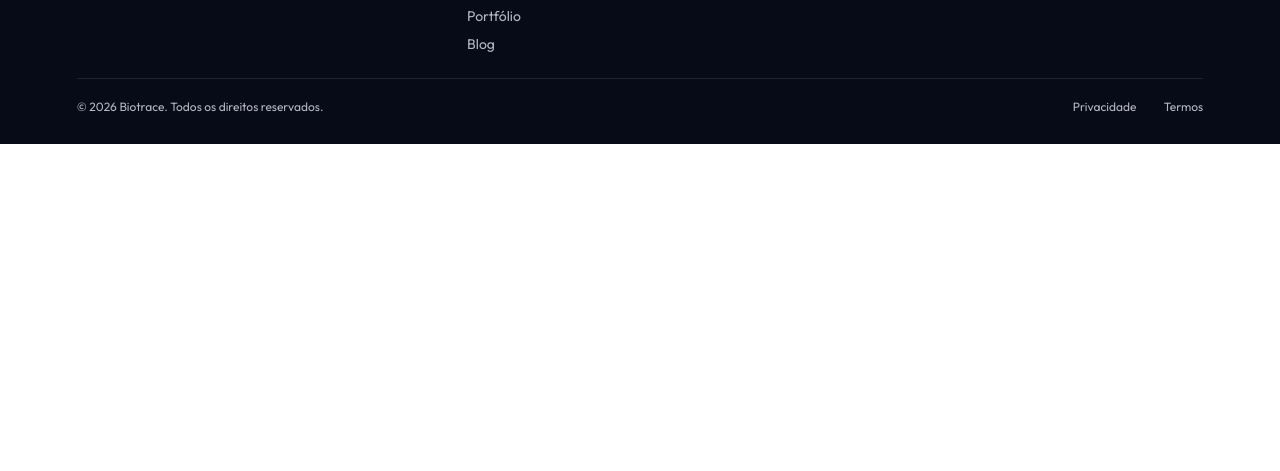
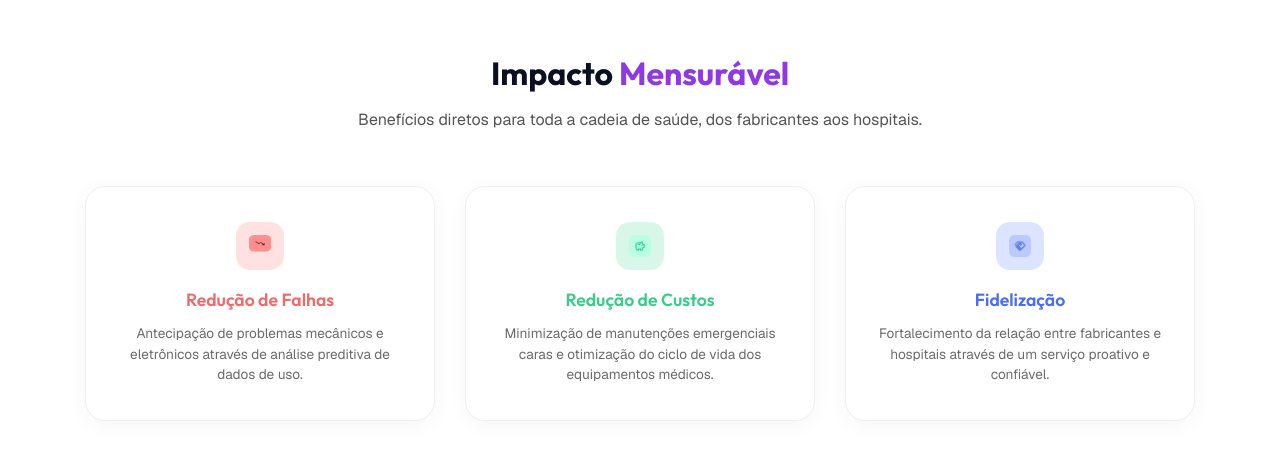
Before and after one commit to BioTrace-Monitoring/Projeto---BioTrace, a plain HTML site: page public/index.html in a window 1280 px wide. Shown: the part 1763-2234 px from the top of the page. Before the commit the page ends 1907 px from the top, so only its background shows below. Drawn offline with nearby package versions, Linux system fonts and the light colour scheme.

Commit message:
impacto mensuravel

```diff
--- a/public/css/style.css
+++ b/public/css/style.css
@@ -389,3 +389,125 @@ body {
         align-items: center;
     }
 }
+
+/* SEÇÃO - IMPACTO MENSURÁVEL */
+
+.container-impacto {
+    width: 100%;
+    min-height: 100vh;
+    background-color: white;
+    display: flex;
+    flex-direction: column;
+    align-items: center;
+    justify-content: center;
+    padding: 80px 5%;
+    gap: 16px;
+}
+
+.titulo-impacto {
+    font-family: var(--titulo);
+    font-weight: var(--bold);
+    font-size: 2rem;
+    color: var(--preto-padrao);
+    text-align: center;
+}
+
+.titulo-impacto span {
+    color: var(--cor-primaria);
+}
+
+.subtitulo-impacto {
+    font-family: var(--paragrafo);
+    font-weight: var(--regular);
+    font-size: 1rem;
+    color: #555;
+    text-align: center;
+    margin-bottom: 40px;
+}
+
+.grid-impacto {
+    width: 100%;
+    max-width: 1200px;
+    display: flex;
+    flex-direction: row;
+    align-items: stretch;
+    justify-content: center;
+    gap: 30px;
+}
+
+.card-impacto {
+    background-color: white;
+    display: flex;
+    flex-direction: column;
+    align-items: center;
+    justify-content: flex-start;
+    text-align: center;
+    width: 100%;
+    max-width: 350px;
+    padding: 35px 25px;
+    border-radius: 20px;
+    border: 1px solid #EFEFEF;
+    box-shadow: 0px 4px 20px rgba(0, 0, 0, 0.04);
+    gap: 12px;
+}
+
+.icone-impacto {
+    display: flex;
+    align-items: center;
+    justify-content: center;
+    width: 48px;
+    height: 48px;
+    border-radius: 14px;
+    margin-bottom: 6px;
+}
+
+.icone-impacto img {
+    width: 22px;
+    height: 22px;
+}
+
+.icone-vermelho {
+    background-color: #FFE1E1;
+}
+
+.icone-verde {
+    background-color: #D9F7E8;
+}
+
+.icone-azul {
+    background-color: #DCE4FF;
+}
+
+.card-impacto h3 {
+    font-family: var(--titulo);
+    font-weight: var(--semi-bold);
+    font-size: 1.1rem;
+}
+
+.titulo-vermelho {
+    color: #F16A6A;
+}
+
+.titulo-verde {
+    color: #3CCB8A;
+}
+
+.titulo-azul {
+    color: #4A6CF7;
+}
+
+.card-impacto p {
+    font-family: var(--paragrafo);
+    font-weight: var(--regular);
+    font-size: 0.85rem;
+    line-height: 1.5;
+    color: #6B6B6B;
+}
+
+/* RESPONSIVO */
+@media (max-width: 900px) {
+    .grid-impacto {
+        flex-direction: column;
+        align-items: center;
+    }
+}
--- a/public/index.html
+++ b/public/index.html
@@ -68,6 +68,37 @@
     </div>
 </section>
 
+<section class="container-impacto">
+    <h2 class="titulo-impacto">Impacto <span>Mensurável</span></h2>
+    <p class="subtitulo-impacto">Benefícios diretos para toda a cadeia de saúde, dos fabricantes aos hospitais.</p>
+
+    <div class="grid-impacto">
+        <div class="card-impacto">
+            <div class="icone-impacto icone-vermelho">
+                <img src="./assets/img/Margin.png" alt="Ícone Redução de Falhas">
+            </div>
+            <h3 class="titulo-vermelho">Redução de Falhas</h3>
+            <p>Antecipação de problemas mecânicos e eletrônicos através de análise preditiva de dados de uso.</p>
+        </div>
+
+        <div class="card-impacto">
+            <div class="icone-impacto icone-verde">
+                <img src="./assets/img/Overlay.png" alt="Ícone Redução de Custos">
+            </div>
+            <h3 class="titulo-verde">Redução de Custos</h3>
+            <p>Minimização de manutenções emergenciais caras e otimização do ciclo de vida dos equipamentos médicos.</p>
+        </div>
+
+        <div class="card-impacto">
+            <div class="icone-impacto icone-azul">
+                <img src="./assets/img/Overlay (1).png" alt="Ícone Fidelização">
+            </div>
+            <h3 class="titulo-azul">Fidelização</h3>
+            <p>Fortalecimento da relação entre fabricantes e hospitais através de um serviço proativo e confiável.</p>
+        </div>
+    </div>
+</section>
+
     <footer class="footer">
 
         <div class="footer-conteudo">
```
Also changed, not shown: public/assets/img/Margin.png (added), public/assets/img/Overlay (1).png (added), public/assets/img/Overlay.png (added).
